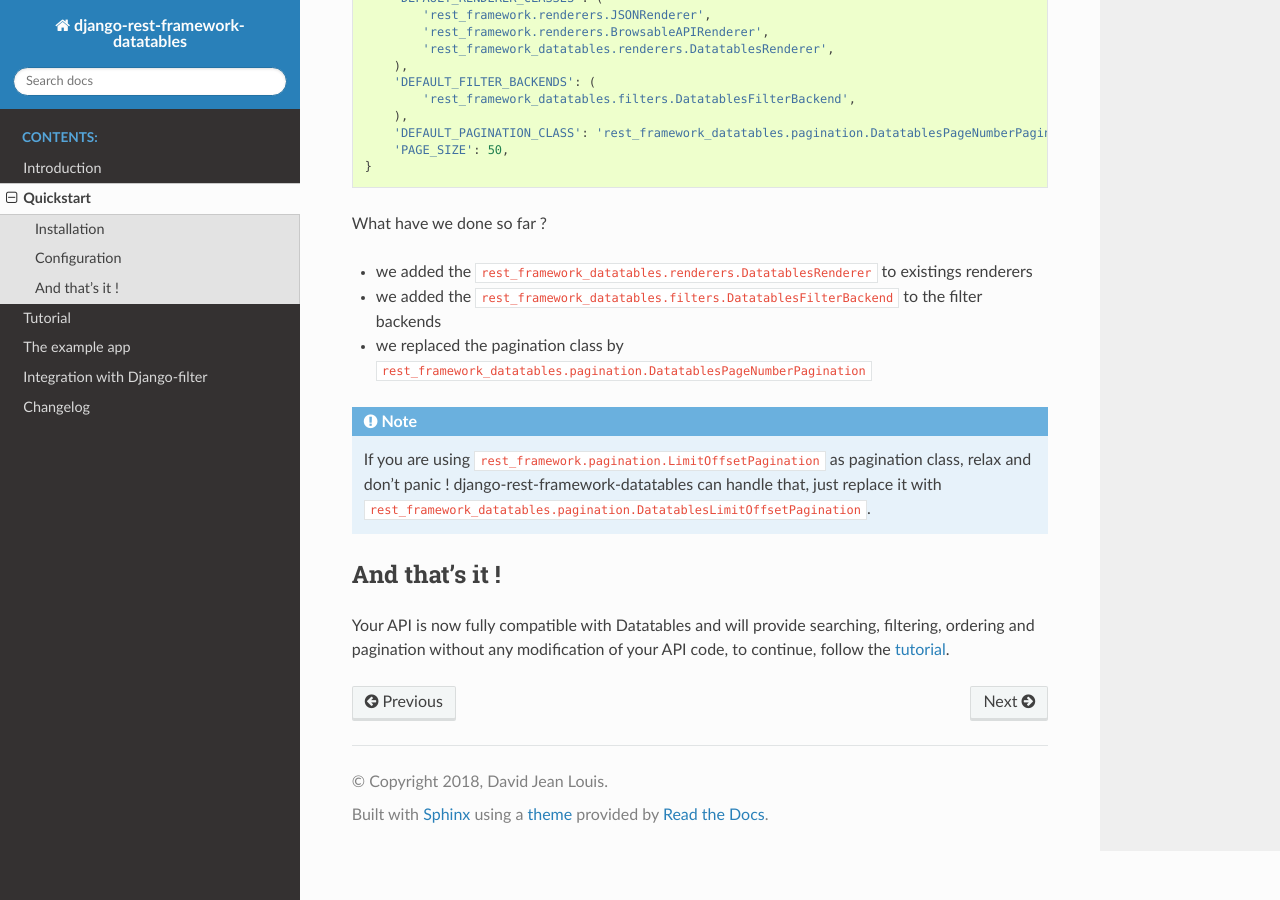
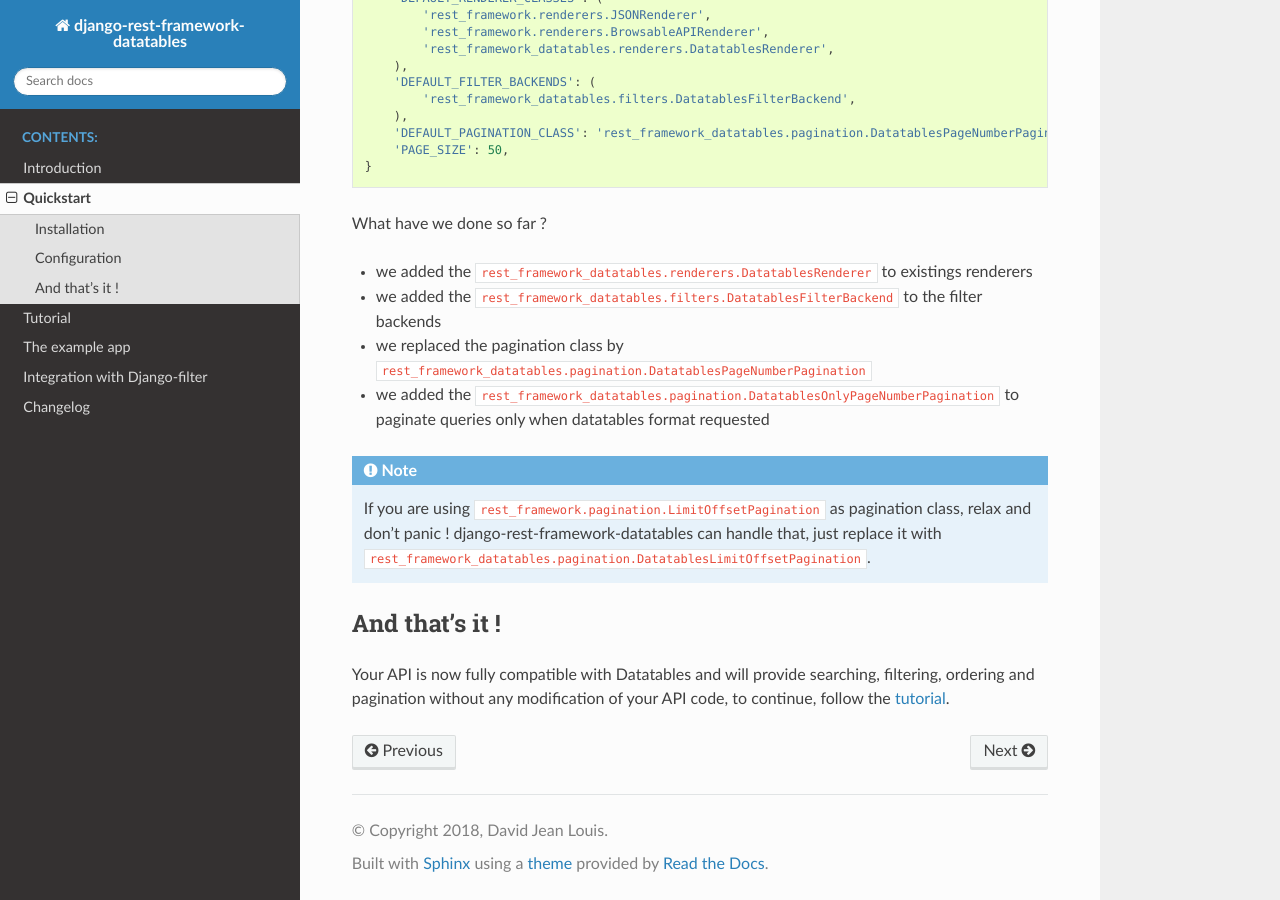
Before and after one commit to izimobil/django-rest-framework-datatables, a Sphinx documentation site: the page built from docs/quickstart.rst, in a window 1280 px wide and 900 px high, scrolled down 501 px. Built offline with Sphinx 7.4.7 and the Read the Docs theme 2.0.0, drawn with Linux system fonts in a browser that asks for light colours.

Commit message:
docs(docs.quickstart): add information about DatatablesOnlyPageNumberPagination feature

```diff
--- a/docs/quickstart.rst
+++ b/docs/quickstart.rst
@@ -35,6 +35,7 @@ What have we done so far ?
 - we added the ``rest_framework_datatables.renderers.DatatablesRenderer`` to existings renderers
 - we added the ``rest_framework_datatables.filters.DatatablesFilterBackend`` to the filter backends
 - we replaced the pagination class by ``rest_framework_datatables.pagination.DatatablesPageNumberPagination``
+- we added the ``rest_framework_datatables.pagination.DatatablesOnlyPageNumberPagination`` to paginate queries only when datatables format requested
 
 .. note::
 
```
